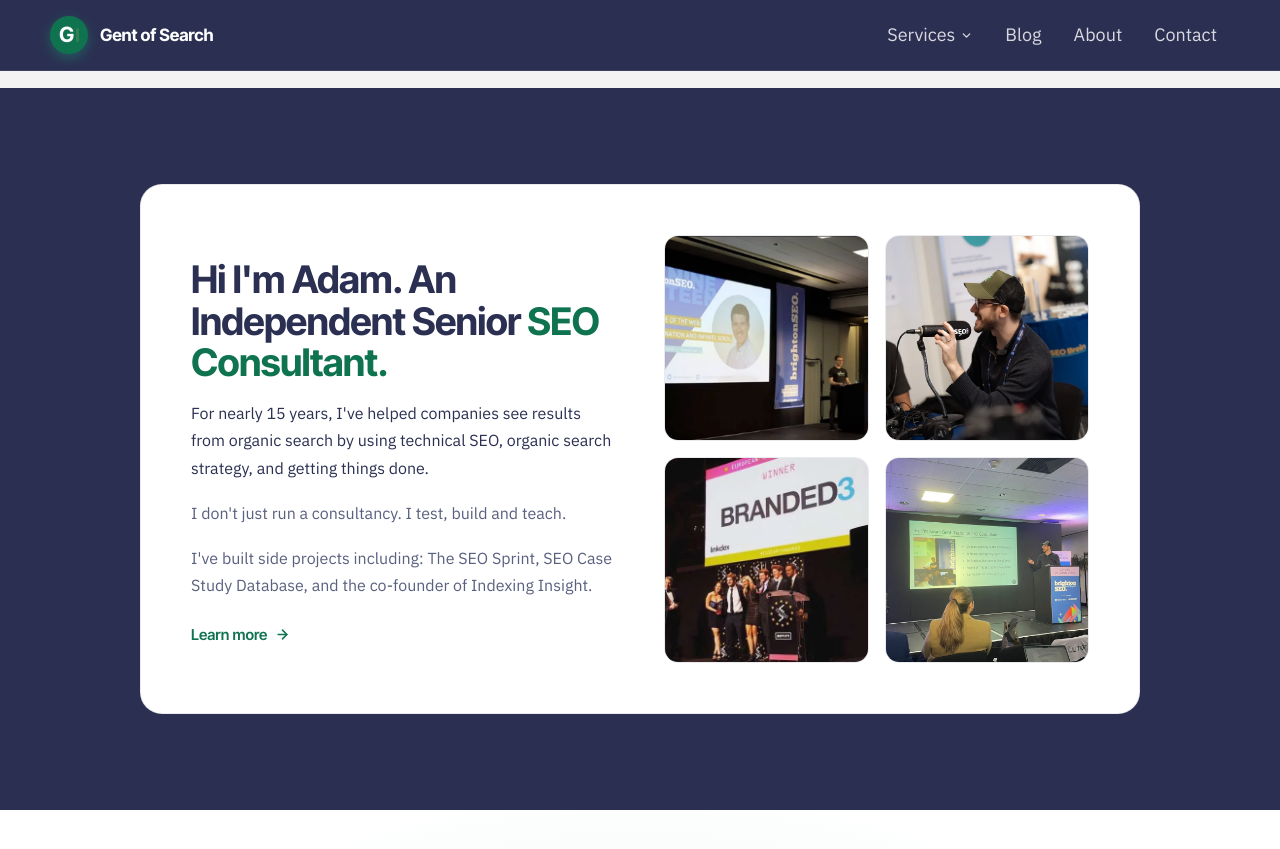
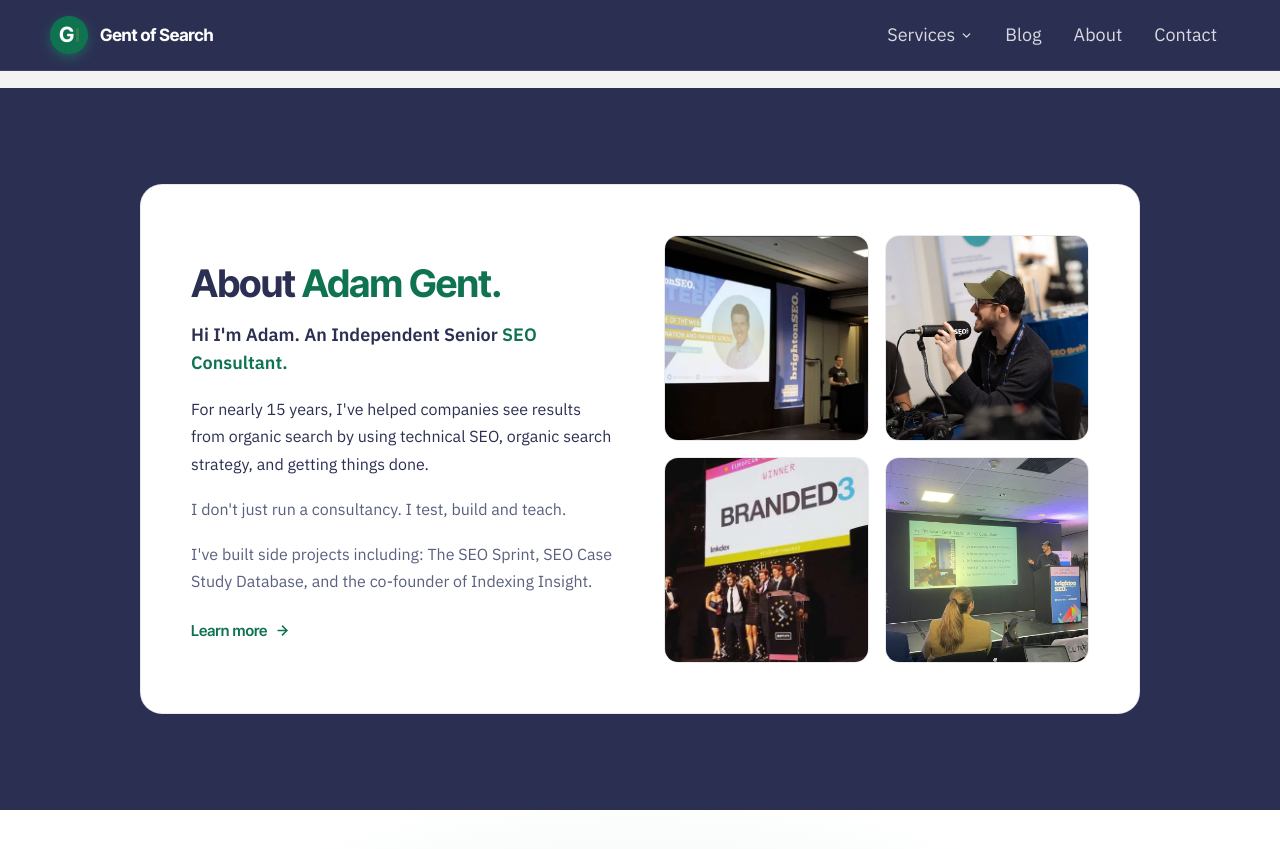
Before and after one commit to Gent-of-Search/gentofsearch.com, a Jekyll site: the page built from index.html, in a window 1280 px wide and 900 px high, scrolled down 9148 px. Shown: the top 849 px of the window. Built offline with Jekyll 4.4.1, drawn with Linux system fonts in a browser that asks for light colours.

Commit message:
About: title back to 'About Adam Gent.'; move intro line into lead paragraph

```diff
--- a/index.html
+++ b/index.html
@@ -505,7 +505,8 @@ permalink: "/"
   <div style="width:min(1000px,100% - 48px); margin:0 auto; background:#FFFFFF; border:1px solid rgba(43,48,82,0.10); border-radius:22px; padding:50px;">
     <div class="grid-2" style="display:grid; grid-template-columns:1fr 1fr; gap:48px; align-items:center;">
       <div>
-        <h2 style="font-family:'Inter Tight',sans-serif; font-weight:700; font-size:clamp(28px,3.2vw,38px); line-height:1.1; letter-spacing:-0.02em; color:#2B3052; margin:8px 0 16px;">Hi I'm Adam. An Independent Senior <span style="color:#0F7350;">SEO Consultant.</span></h2>
+        <h2 style="font-family:'Inter Tight',sans-serif; font-weight:700; font-size:clamp(28px,3.2vw,38px); line-height:1.1; letter-spacing:-0.02em; color:#2B3052; margin:8px 0 16px;">About <span style="color:#0F7350;">Adam Gent.</span></h2>
+        <p style="color:#2B3052; font-size:18px; font-weight:600; line-height:1.6; margin:0 0 18px;">Hi I'm Adam. An Independent Senior <span style="color:#0F7350;">SEO Consultant.</span></p>
         <p style="color:#2B3052; font-size:16px; line-height:1.7; margin:0 0 18px;">For nearly 15 years, I've helped companies see results from organic search by using technical SEO, organic search strategy, and getting things done.</p>
         <p style="color:#5A607F; font-size:16px; line-height:1.7; margin:0 0 18px;">I don't just run a consultancy. I test, build and teach.</p>
         <p style="color:#5A607F; font-size:16px; line-height:1.7; margin:0;">I've built side projects including: The SEO Sprint, SEO Case Study Database, and the co-founder of Indexing Insight.</p>
```
